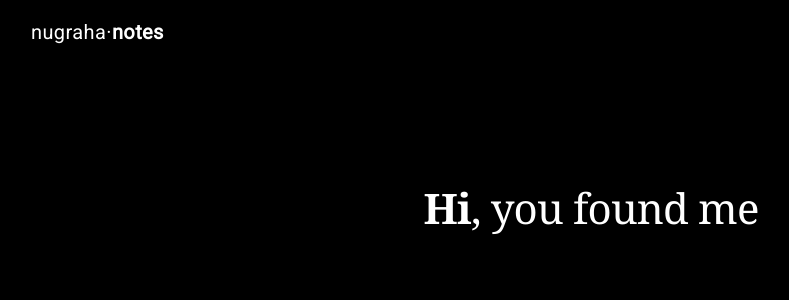
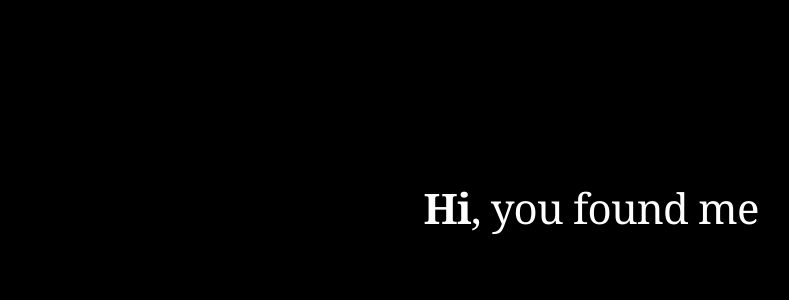
Before and after one commit to nugrahawahyu/Lilac, a Nuxt app: page / in a window 1280 px wide. Shown: the top 300 px of the page, without its empty margins (49-838 px from the left). Built offline with nearby package versions, Linux system fonts and the light colour scheme.

Commit message:
remove header

```diff
--- a/components/Header.vue
+++ b/components/Header.vue
@@ -3,8 +3,8 @@
     <header class="mdl-layout__header" style="display: flex !important; background: #000;">
       <div class="mdl-layout__header-row">
         <!-- Title -->
-        <span class="mdl-layout-title">nugraha&middot;</span>
-        <strong style="font-weight: 1000; margin-left: 0px;" class="mdl-layout-title">notes</strong>
+        <!-- <span class="mdl-layout-title">nugraha&middot;</span>
+        <strong style="font-weight: 1000; margin-left: 0px;" class="mdl-layout-title">notes</strong> -->
         <!-- Add spacer, to align navigation to the right -->
         <div class="mdl-layout-spacer"></div>
         <!-- Navigation. We hide it in small screens. -->
```
